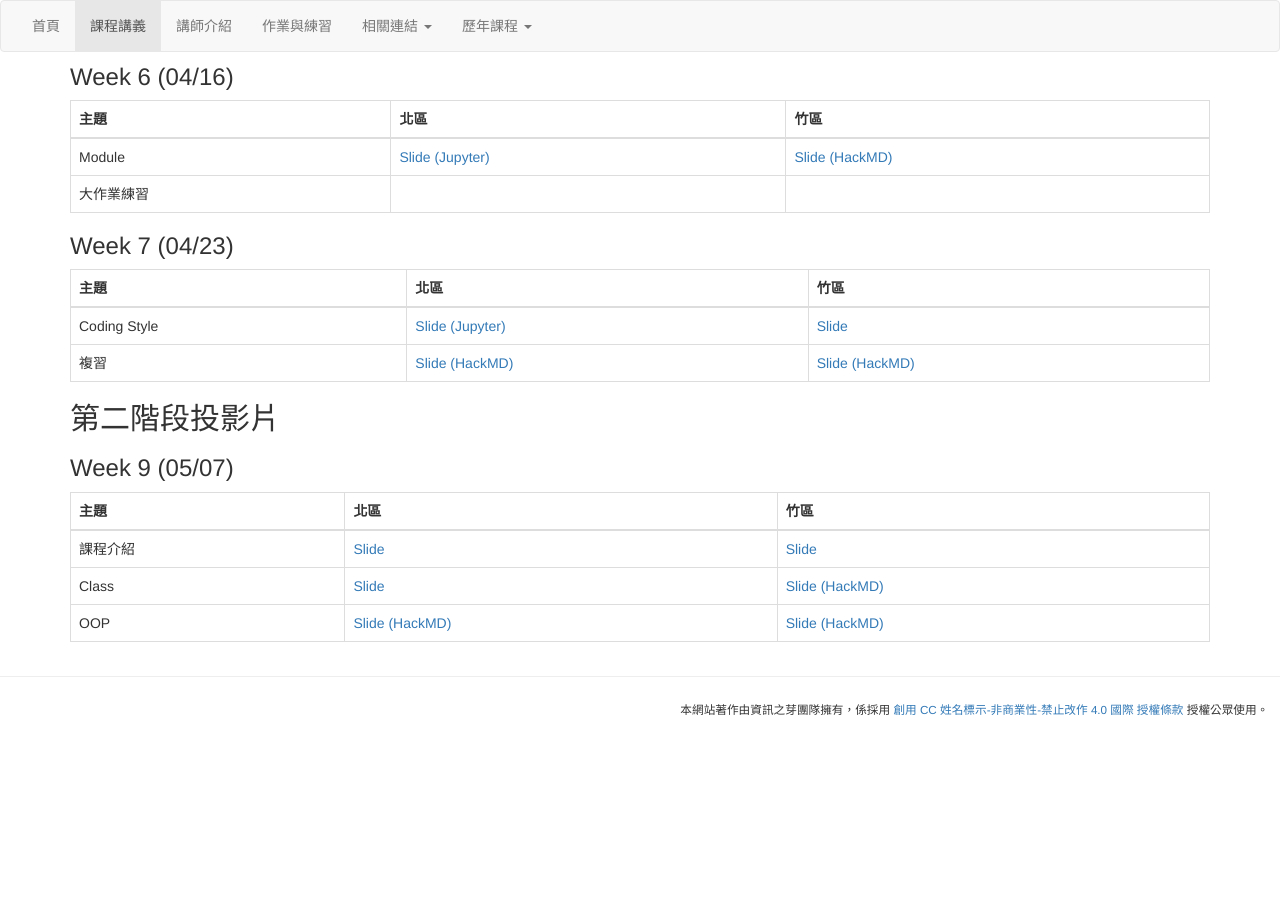
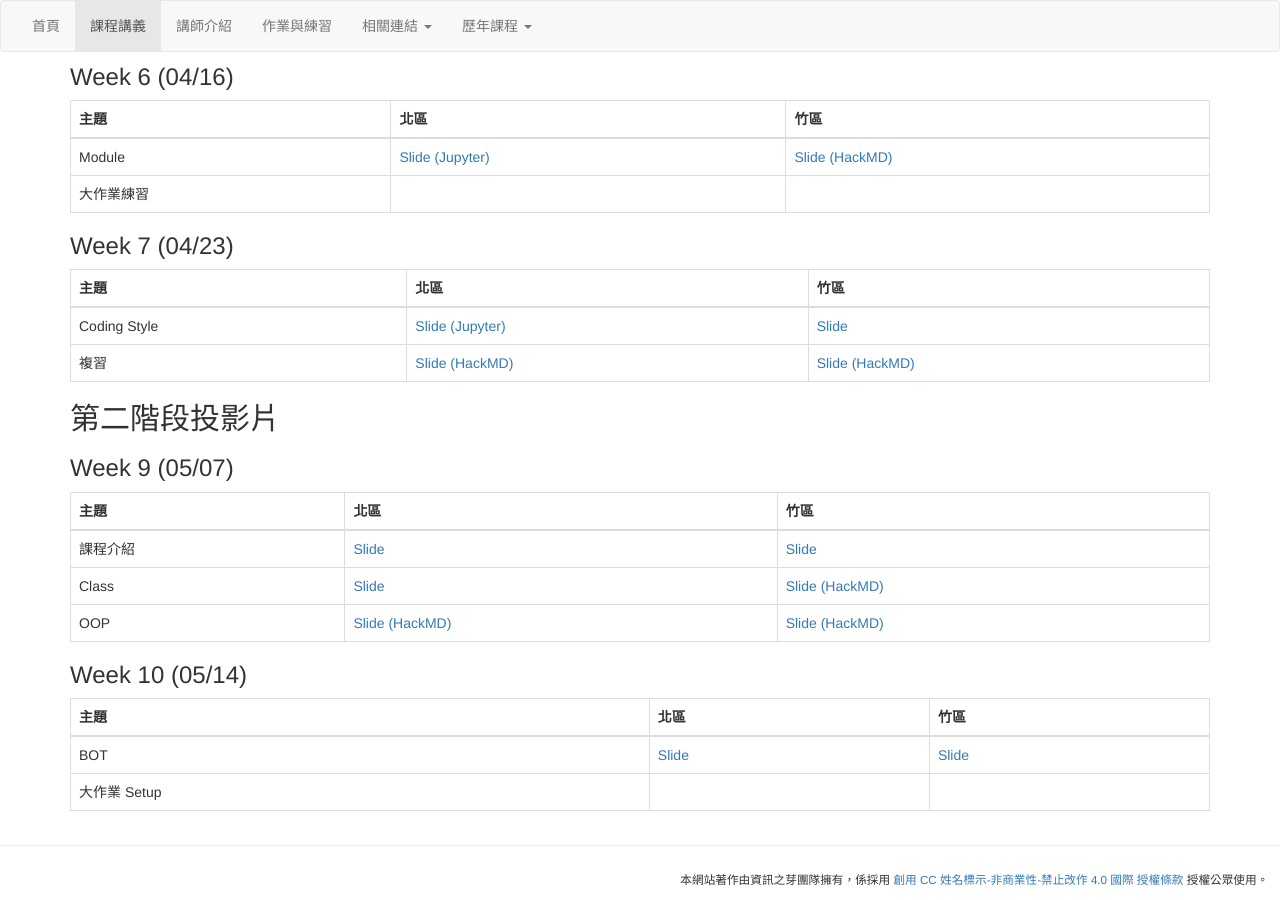
Before and after one commit to tw-csie-sprout/py2023, a Jekyll site: the page built from slides.md, in a window 1280 px wide and 900 px high, scrolled down 1112 px. Built offline with Jekyll 4.4.1, drawn with Linux system fonts in a browser that asks for light colours; before the commit the page ends 1843 px from its top, so only the background shows below that.

Commit message:
Update slides.md

```diff
--- a/slides.md
+++ b/slides.md
@@ -77,3 +77,11 @@ title: "課程講義"
 | 課程介紹 | [Slide](https://drive.google.com/file/d/12lCU49099lbGFXYWynd1N5HXpZPe5Ezu/view?usp=sharing) | [Slide](https://drive.google.com/file/d/1OOSGxr7uWa_I-08rMULLgkKpqsGZFDGH/view?usp=sharing) |
 | Class | [Slide](https://drive.google.com/file/d/1KtEm0pjFHWIrcYVGri5d6y2WmyJUb86A/view?usp=share_link) | [Slide (HackMD)](https://hackmd.io/@Sean64/py-class) |
 | OOP | [Slide (HackMD)](https://hackmd.io/@VLvbo_-_QjqwJnUcuKdxSQ/Bk1r8yomh#/) | [Slide (HackMD)](https://hackmd.io/@nWxhMfNES0-4UHCSWXJMcg/rJHn7KME2#/) |
+
+### Week 10 (05/14)
+
+{: .table .table-bordered}
+| 主題 | 北區 | 竹區 |
+| --- | --- | --- |
+| BOT | [Slide](https://drive.google.com/file/d/1ygqbexHVrgsA9sDZVAYld5u3jKFH_ewv/view?usp=share_link) | [Slide]() |
+| 大作業 Setup | | |
```
